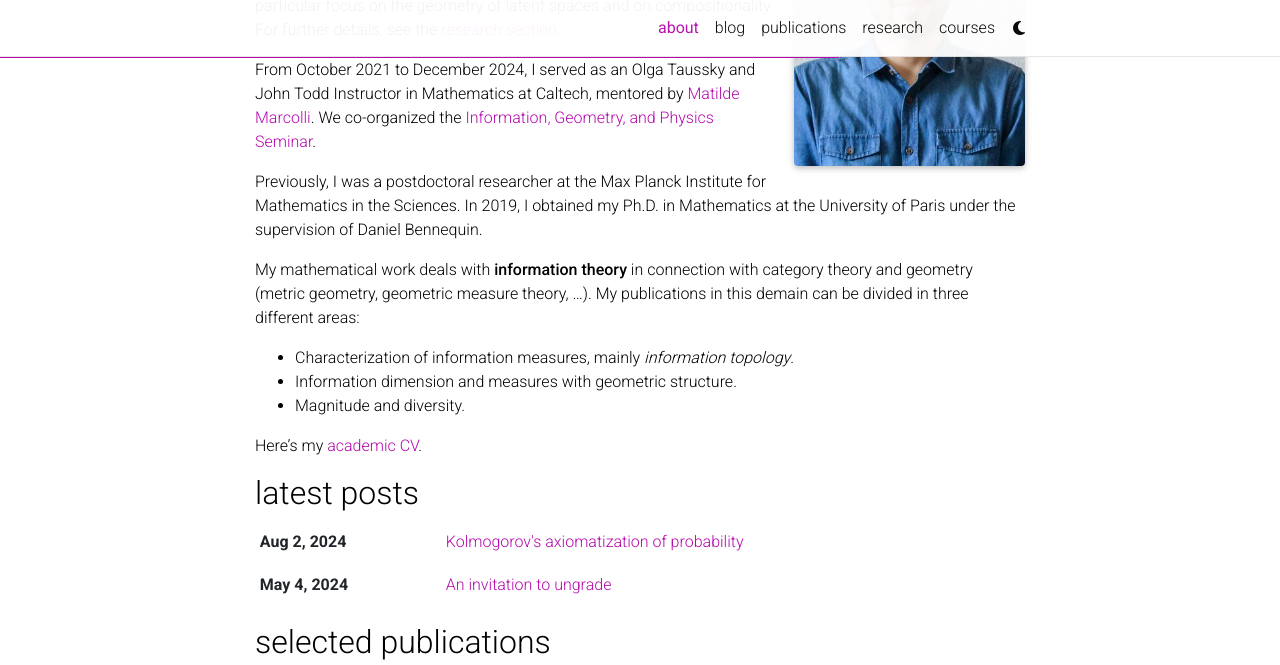
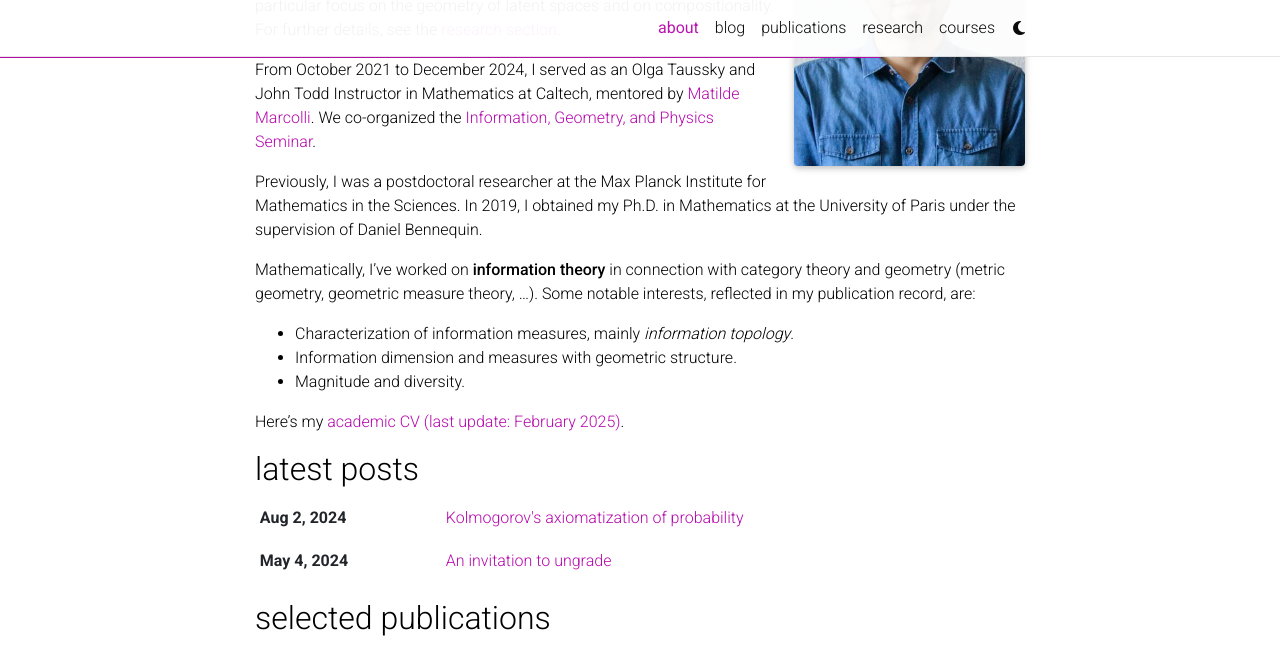
Before and after one commit to jpvigneaux/jpvigneaux.github.io, a Jekyll site: the page built from _pages/about.md, in a window 1280 px wide and 900 px high, scrolled down 343 px, cut to the strip 0-665 px from the top of the window. Built offline with Jekyll 4.4.1, drawn with Linux system fonts in a browser that asks for light colours; full-size pictures stand in for the smaller copies a plugin makes; comment, search, counter and statistics services are not loaded; a style sheet for code colours, icons or effects is not loaded.

```diff
--- a/_pages/about.md
+++ b/_pages/about.md
@@ -27,9 +27,9 @@ From October 2021 to December 2024, I served as an Olga Taussky and John Todd In
 
 Previously, I was a postdoctoral researcher at the Max Planck Institute for Mathematics in the Sciences. In 2019, I obtained my Ph.D. in Mathematics at the University of Paris under the supervision of Daniel Bennequin.
 
-My mathematical work deals with **information theory** in connection with category theory and  geometry (metric geometry, geometric measure theory, ...).  My publications in this demain can be divided in three different areas:
+Mathematically, I've worked on **information theory** in connection with category theory and  geometry (metric geometry, geometric measure theory, ...).  Some notable interests, reflected in my publication record, are:
 * Characterization of information measures, mainly *information topology*.
 * Information dimension and measures with geometric structure.
 * Magnitude and diversity.
 
-Here's my [academic CV]({{site.baseurl}}/assets/pdf/Academic-CV-Feb2025.pdf).
+Here's my [academic CV (last update: February 2025)]({{site.baseurl}}/assets/pdf/Academic-CV-Feb2025.pdf).
```
